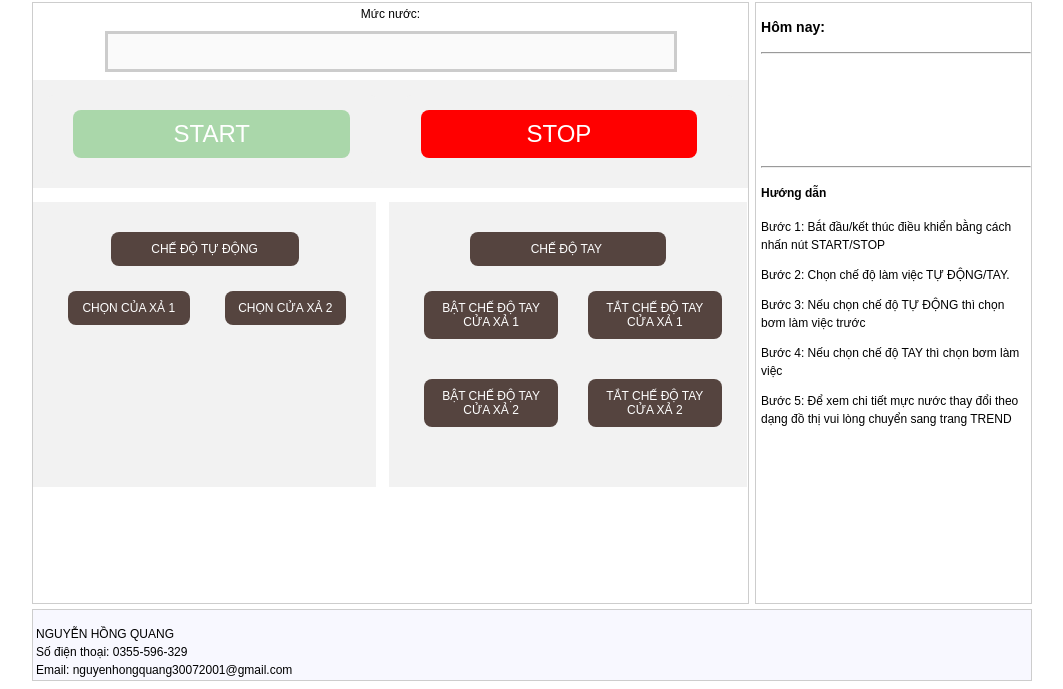
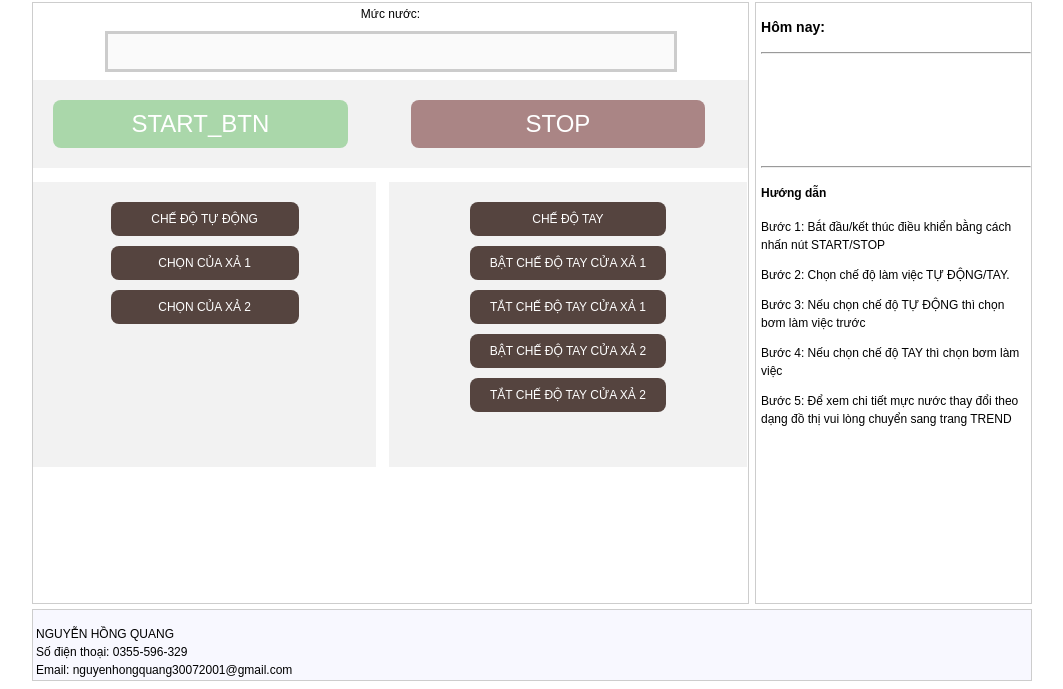
Before and after one commit to quang3007/Qweb-2023, a plain HTML site: page control.html in a window 1280 px wide. Shown: the part 198-887 px from the top of the page, without its empty margins (108-1171 px from the left). Drawn offline with nearby package versions, Linux system fonts and the light colour scheme.

Commit message:
sửa lại thuộc tính

```diff
--- a/control.html
+++ b/control.html
@@ -1,25 +1,4 @@
 <!DOCTYPE html>
-<!-- AWP_In_Variable Name='"MUC_NUOC"' -->
-
-<!-- AWP_In_Variable Name='"1NC"' -->
-<!-- AWP_In_Variable Name='"1ND"' -->
-<!-- AWP_In_Variable Name='"CM1_12"' -->
-<!-- AWP_In_Variable Name='"CM1_34"' -->
-<!-- AWP_In_Variable Name='"2NC"' -->
-<!-- AWP_In_Variable Name='"2ND"' -->
-<!-- AWP_In_Variable Name='"CM3_12"' -->
-<!-- AWP_In_Variable Name='"CM3_34"' -->
-
-<!-- AWP_In_Variable Name='"1K"' -->
-<!-- AWP_In_Variable Name='"2K"' -->
-<!-- AWP_In_Variable Name='"D1"' -->
-<!-- AWP_In_Variable Name='"RSC"' -->
-<!-- AWP_In_Variable Name='"HL1"' -->
-<!-- AWP_In_Variable Name='"HL2"' -->
-
-<!-- AWP_In_Variable Name='"START"' -->
-<!-- AWP_In_Variable Name='"STOP"' -->
-<!-- AWP_In_Variable Name='"M"' -->
 
 <html lang="vi">
 <head>
@@ -29,7 +8,6 @@
 	<link href="style.css" rel="stylesheet" type="text/css" />
 	<script src="https://ajax.googleapis.com/ajax/libs/jquery/3.7.1/jquery.min.js"></script>
 	<script type="text/javascript" src="myjavascript.js"></script>
-
 	<script type="text/javascript">
 		//Web = 1: Control
 		//Web = 2: Trend
@@ -75,7 +53,9 @@
 
 	<div class="control-switch container" style="background-color: #f2f2f2;">
 		<div class="column">
-			<form >
+			<!-- <input type="submit" id="btn_start" class="button" style="width: 90%; background-color:#aad7aa" onmousedown="startProject()" value="START_input">  -->
+
+			<!-- <form >
 				<div id="control-table" style="text-align: center;">
 					<input type="submit" id="btn_start" class="button" style="width: 90%; background-color:#aad7aa" onmousedown="startProject()" value="START">
 					<input type="hidden" name='"START"' value ="1">
@@ -88,10 +68,11 @@
 					<input type="hidden" name='"CM1_34"' value ="0">
 					<input type="hidden" name='"M"' value ="0">
 				</div>
-			</form>
+			</form>			  -->
+			<button class="button" style="width: 90%; background-color:#aad7aa" onmousedown="startProject()">START_BTN</button>
 		</div>
 		<div class="column">
-			<form>
+			<!-- <form>
 				<div id="control-table">
 					<input type="submit" id="btn_stop" class="button" style="width: 90%;background-color:#aa8585" onmousedown="stopProject()" value="STOP">
 					<input type="hidden" name='"START"' value ="0">
@@ -104,7 +85,8 @@
 					<input type="hidden" name='"CM1_34"' value ="0">
 					<input type="hidden" name='"M"' value ="0">
 				</div>
-			</form>
+			</form> -->
+			<button class="button" style="width: 90%; background-color:#aa8585" onmousedown="stopProject()">STOP</button>
 		</div>
 	</div>
 	<br>
@@ -112,7 +94,7 @@
 	<div class="container" style="text-align: center;">
 		<div class="column" class="control-water-pump-auto" style="background-color: #f2f2f2;min-height: 285px;width: 48%;margin-right: 13px;">
 			<div class="container">
-				<form style="padding-top: 10px;">
+				<!-- <form style="padding-top: 10px;">
 					<input type="submit" id="btn_auto" class="button" style="width: 60%;font-size: 12px;" onmousedown="onAuto()" value="CHẾ ĐỘ TỰ ĐỘNG">
 					<input type="hidden" name='"CM1_12"' value ="0">
 					<input type="hidden" name='"CM1_34"' value ="1">
@@ -121,59 +103,67 @@
 					<input type="hidden" name='"1ND"' value ="0">
 					<input type="hidden" name='"2ND"' value ="0">
 					<input type="hidden" name='"M"' value ="0">
-				</form>
+				</form> -->
+			<button class="button" style="width: 60%;font-size: 12px;" onmousedown="onAuto()">CHẾ ĐỘ TỰ ĐỘNG</button>
 			</div>
 			<div class="container">
-				<form class="column">
+				<!-- <form class="column">
 					<input type="submit" id="btn_auto_bom1" class="button" style="width: 96%;font-size: 12px;" onmousedown="onAutoBom1()" value="CHỌN CỦA XẢ 1">
 					<input type="hidden" name='"CM3_34"' value ="0">
 					<input type="hidden" name='"CM3_12"' value ="1">
 					<input type="hidden" name='"M"' value ="1">
-				</form>
-				<form class="column">
+				</form> -->
+				<button class="button" style="width: 60%;font-size: 12px;" onmousedown="onAutoBom1()">CHỌN CỦA XẢ 1</button>
+				<!-- <form class="column">
 					<input type="submit" id="btn_auto_bom2" class="button" style="width: 96%;font-size: 12px;" onmousedown="onAutoBom2()" value="CHỌN CỬA XẢ 2">
 					<input type="hidden" name='"CM3_12"' value ="0">
 					<input type="hidden" name='"CM3_34"' value ="1">
 					<input type="hidden" name='"M"' value ="1">
-				</form>
+				</form> -->
+				<button class="button" style="width: 60%;font-size: 12px;" onmousedown="onAutoBom2()">CHỌN CỦA XẢ 2</button>
 			</div>
 		</div>
 
 		<div class="column"  class="control-water-pump-auto" style="background-color: #f2f2f2; min-height: 285px;">
 			<div class="container">
-				<form style="padding-top: 10px;">
+				<!-- <form style="padding-top: 10px;">
 					 <input type="submit" id="btn_tay" class="button" style="width: 60%; font-size: 12px;" onmousedown="onHandmade()" value="CHẾ ĐỘ TAY ">
 					 <input type="hidden" name='"CM1_12"' value ="1">
 					 <input type="hidden" name='"CM1_34"' value ="0">
-					 <!-- <input type="hidden" name='"1NC"' value ="1"> -->
-					 <!-- <input type="hidden" name='"2NC"' value ="1"> -->
+					 <input type="hidden" name='"1NC"' value ="1">
+					 <input type="hidden" name='"2NC"' value ="1">
 					 <input type="hidden" name='"1ND"' value ="0">
 					<input type="hidden" name='"2ND"' value ="0">
-					</form>
+					</form> -->
+					<button class="button" style="width: 60%;font-size: 12px;" onmousedown="onHandmade()">CHẾ ĐỘ TAY </button>
 			</div>
 			<div class="container">
-				<form class="column">
+				<!-- <form class="column">
 					<input type="submit" id="btn_tay_bat_bom1" class="button" style="width: 100%;font-size: 12px; white-space: normal; word-wrap: break-word;" onmousedown="onHandmadeBom1()" value="BẬT CHẾ ĐỘ TAY CỬA XẢ 1">
 					<input type="hidden" name='"1ND"' value ="1">
 					<input type="hidden" name='"1NC"' value ="0">
-				</form>
-				<form class="column">
+				</form> -->
+				<button class="button" style="width: 60%;font-size: 12px;" onmousedown="onHandmadeBom1()">BẬT CHẾ ĐỘ TAY CỬA XẢ 1 </button>
+				<!-- <form class="column">
 					<input type="submit" id="btn_tay_tat_bom1" class="button" style="width: 100%;font-size: 12px; white-space: normal; word-wrap: break-word;" onmousedown="offHandmadeBom1()" value="TẮT CHẾ ĐỘ TAY CỬA XẢ 1 ">
 					<input type="hidden" name='"1ND"' value ="0">
 					<input type="hidden" name='"1NC"' value ="1">
-				</form>
+				</form> -->
+				<button class="button" style="width: 60%;font-size: 12px;" onmousedown="offHandmadeBom1()">TẮT CHẾ ĐỘ TAY CỬA XẢ 1 </button>
 			</div>
 			<div class="container">
-				<form class="column">
+				<!-- <form class="column">
 					<input type="submit" id="btn_tay_bat_bom2" class="button" style="width: 100%;font-size: 12px; white-space: normal; word-wrap: break-word;" onmousedown="onHandmadeBom2()" value=" BẬT CHẾ ĐỘ TAY CỬA XẢ 2">
 					<input type="hidden" name='"2ND"' value ="1">
 					<input type="hidden" name='"2NC"' value ="0">
-				</form>
-				<form class="column">
+				</form> -->
+				<button class="button" style="width: 60%;font-size: 12px;" onmousedown="offHandmadeBom1()">BẬT CHẾ ĐỘ TAY CỬA XẢ 2 </button>
+				<!-- <form class="column">
 					<input type="submit" id="btn_tay_tat_bom2" class="button" style="width: 100%;font-size: 12px; white-space: normal; word-wrap: break-word;" onmousedown="offHandmadeBom2()"value="TẮT CHẾ ĐỘ TAY CỬA XẢ 2 ">
 					<input type="hidden" name='"2ND"' value ="0">
 					<input type="hidden" name='"2NC"' value ="1">
-				</form>
+				</form> -->
+				<button class="button" style="width: 60%;font-size: 12px;" onmousedown="offHandmadeBom2()">TẮT CHẾ ĐỘ TAY CỬA XẢ 2 </button>
 			</div>
 		</div>
 	</div>
--- /dev/null
+++ b/get_data.html
@@ -0,0 +1,4 @@
+
+{
+    "MUC_NUOC":":="MUC_NUOC":"
+}
--- a/io.html
+++ /dev/null
@@ -1,4 +0,0 @@
-{
-    "MUC_NUOC":":="MUC_NUOC":",
-    "START":":="START":"
-}
--- a/myjavascript.js
+++ b/myjavascript.js
@@ -67,7 +67,7 @@ $(document).ready(function() {
 
 // Hàm chức năng đọc giá trị tag
 function IOField(ObjectID, tag) {
-    url = "io.html";
+    url = "get_data.html";
     $.getJSON(url, function (result) {
         document.getElementById(ObjectID).value = result[tag];
     });
@@ -79,50 +79,104 @@ setInterval(function () {
 }, 1000);
 
 function startProject() {
-    localStorage.clear();
-    localStorage.setItem("startProject", 1);
+    // localStorage.clear();
+    // localStorage.setItem("startProject", 1);
+
+    ulr = 'post_data.html';
+    sdata = encodeURI('"START"')+'=1';
+    sdata += '&' + encodeURI('"STOP"')+'=0';
+    sdata += '&' + encodeURI('"CM1_12"')+'=0';
+    sdata += '&' + encodeURI('"CM_34"')+'=0';
+    sdata += '&' + encodeURI('"M"')+'=0';
+    sdata += '&' + encodeURI('"1ND"')+'=0';
+    sdata += '&' + encodeURI('"2ND"')+'=0';
+    sdata += '&' + encodeURI('"CM3_12"')+'=0';
+    sdata += '&' + encodeURI('"CM_34"')+'=0';
+    $.post(ulr, sdata, function(result2){});
 }
 
 function stopProject() {
-    localStorage.clear();
+    //localStorage.clear();
+    ulr = 'post_data.html';
+    sdata = encodeURI('"STOP"')+'=1';
+    sdata += '&' + encodeURI('"START"')+'=0';
+    sdata += '&' + encodeURI('"CM1_12"')+'=0';
+    sdata += '&' + encodeURI('"CM_34"')+'=0';
+    sdata += '&' + encodeURI('"M"')+'=0';
+    sdata += '&' + encodeURI('"1ND"')+'=0';
+    sdata += '&' + encodeURI('"2ND"')+'=0';
+    sdata += '&' + encodeURI('"CM3_12"')+'=0';
+    sdata += '&' + encodeURI('"CM3_34"')+'=0';
+    $.post(ulr, sdata, function(result2){});
 }
 
+
+
+
 function onAuto() {
-    localStorage.setItem("onAuto", 1);
-    localStorage.setItem("onAutoBom1", 0);
-    localStorage.setItem("onAutoBom2", 0);
-    localStorage.setItem("onHandmade", 0);
+    ulr = 'post_data.html';
+    sdata = encodeURI('"CM1_34"')+'=1';
+    sdata += '&' + encodeURI('"CM1_12"')+'=0';
+    sdata += '&' + encodeURI('"CM3_12"')+'=0';
+    sdata += '&' + encodeURI('"CM3_34"')+'=0';
+    sdata += '&' + encodeURI('"1ND"')+'=0';
+    sdata += '&' + encodeURI('"2ND"')+'=0';
+    sdata += '&' + encodeURI('"M"')+'=0';
+    $.post(ulr, sdata, function(result2){});
 }
 
 function onAutoBom1() {
-    localStorage.setItem("onAutoBom1", 1);
-    localStorage.setItem("onAutoBom2", 0);
+    ulr = 'post_data.html';
+    sdata = encodeURI('"CM3_34"')+'=0';
+    sdata += '&' + encodeURI('"CM3_12"')+'=1';
+    sdata += '&' + encodeURI('"M"')+'=1';
+    $.post(ulr, sdata, function(result2){});
 }
 
 function onAutoBom2() {
-    localStorage.setItem("onAutoBom1", 0);
-    localStorage.setItem("onAutoBom2", 1);
+    ulr = 'post_data.html';
+    sdata = encodeURI('"CM3_12"')+'=0';
+    sdata += '&' + encodeURI('"CM3_34"')+'=1';
+    sdata += '&' + encodeURI('"M"')+'=1';
+    $.post(ulr, sdata, function(result2){});
 }
 
 function onHandmade() {
-    localStorage.setItem("onAuto", 0);
-    localStorage.setItem("onHandmade", 1);
-    localStorage.setItem("onHandmadeBom1", 0);
-    localStorage.setItem("onHandmadeBom2", 0);
+    ulr = 'post_data.html';
+    sdata = encodeURI('"CM1_12"')+'=1';
+    sdata += '&' + encodeURI('"CM1_34"')+'=0';
+    sdata += '&' + encodeURI('"1NC"')+'=1';
+    sdata += '&' + encodeURI('"2NC"')+'=1';
+    sdata += '&' + encodeURI('"1ND"')+'=0';
+    sdata += '&' + encodeURI('"2ND"')+'=0';
+    sdata += '&' + encodeURI('"M"')+'=0';
+    $.post(ulr, sdata, function(result2){});
 }
 
 function onHandmadeBom1() {
-    localStorage.setItem("onHandmadeBom1", 1);
+    ulr = 'post_data.html';
+    sdata = encodeURI('"1ND"')+'=1';
+    sdata += '&' + encodeURI('"1NC"')+'=0';
+    $.post(ulr, sdata, function(result2){});
 }
 
 function offHandmadeBom1() {
-    localStorage.setItem("onHandmadeBom1", 0);
+    ulr = 'post_data.html';
+    sdata = encodeURI('"1NC"')+'=1';
+    sdata += '&' + encodeURI('"1ND"')+'=0';
+    $.post(ulr, sdata, function(result2){});
 }
 
 function onHandmadeBom2() {
-    localStorage.setItem("onHandmadeBom2", 1);
+    ulr = 'post_data.html';
+    sdata = encodeURI('"2ND"')+'=1';
+    sdata += '&' + encodeURI('"2NC"')+'=0';
+    $.post(ulr, sdata, function(result2){});
 }
 
 function offHandmadeBom2() {
-    localStorage.setItem("onHandmadeBom2", 0);
+    ulr = 'post_data.html';
+    sdata = encodeURI('"2NC"')+'=1';
+    sdata += '&' + encodeURI('"2ND"')+'=0';
+    $.post(ulr, sdata, function(result2){});
 }
--- a/trend.js
+++ b/trend.js
@@ -75,6 +75,8 @@ function report_display() {
       let status = "OFF";
       arr_display_1 = 'Thời gian: ' + thoigian + ", Trạng thái:" + status ;
     }
+
+
     var textnode_1 = document.createTextNode(arr_display_1);
     var lb_1 = document.createElement("br");
     text_1.appendChild(textnode_1);
```
Also changed, not shown: post_data.html (added, +21 -0 lines), trend.html (+5 -0 lines), 1 other file.
